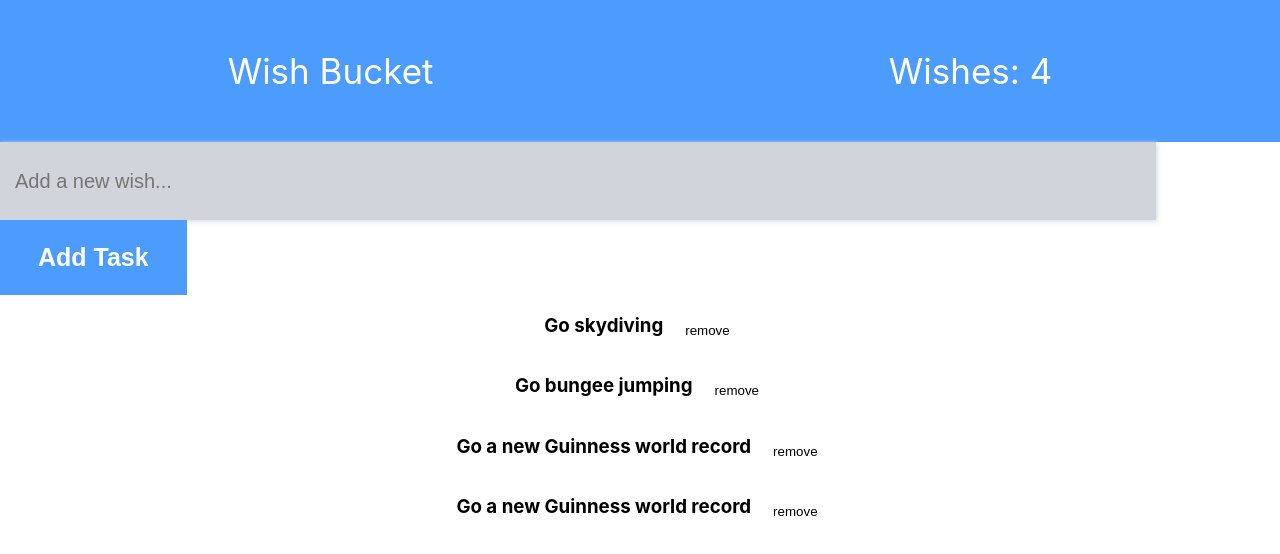
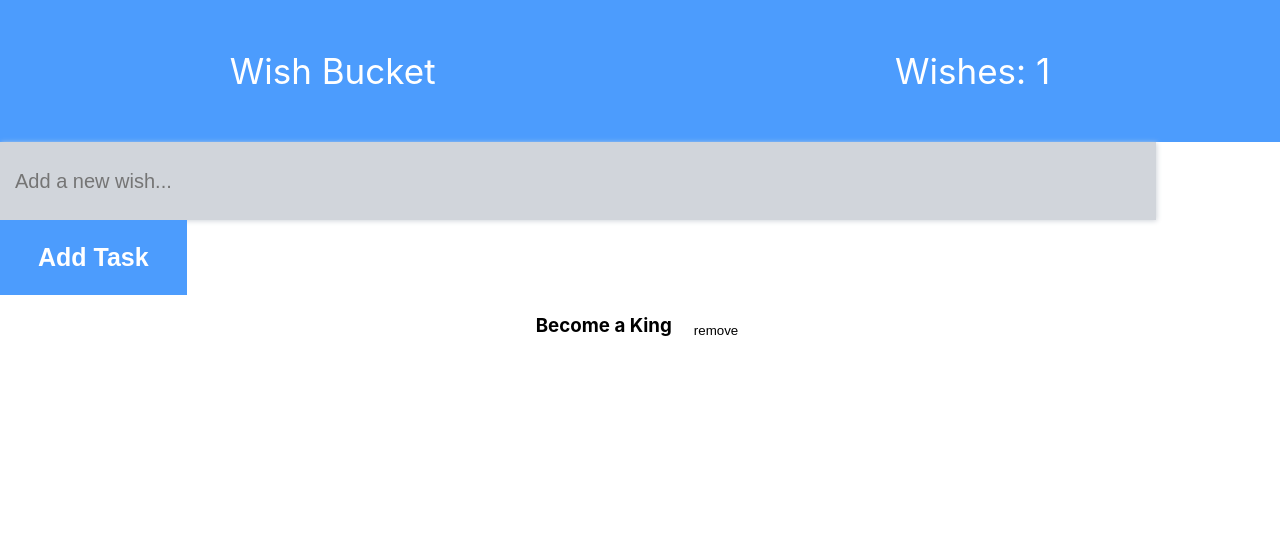
Before and after one commit to developer-abdulali/Wishes-Bucket-App, a React (Create React App) app: page / in a window 1280 px wide. Shown: the top 554 px of the page. Built offline with nearby package versions, Linux system fonts and the light colour scheme.

Commit message:
added changes

```diff
--- a/src/App.css
+++ b/src/App.css
@@ -1,18 +1,3 @@
-/* .App {
-  text-align: center;
-}
-
-.App-logo {
-  height: 40vmin;
-  pointer-events: none;
-}
-
-@media (prefers-reduced-motion: no-preference) {
-  .App-logo {
-    animation: App-logo-spin infinite 20s linear;
-  }
-} */
-
 .navbar{
   display: flex;
   justify-content: space-around;
@@ -63,26 +48,3 @@
   font-size: 25px;
   padding: 23px 38px;
 }
-.App-header {
-  background-color: #282c34;
-  min-height: 100vh;
-  display: flex;
-  flex-direction: column;
-  align-items: center;
-  justify-content: center;
-  font-size: calc(10px + 2vmin);
-  color: white;
-}
-
-.App-link {
-  color: #61dafb;
-}
-
-@keyframes App-logo-spin {
-  from {
-    transform: rotate(0deg);
-  }
-  to {
-    transform: rotate(360deg);
-  }
-}
--- a/src/components/Navbar.js
+++ b/src/components/Navbar.js
@@ -1,10 +1,10 @@
-import React, { useContext } from 'react'
-import { WishContext } from '../context/WishProvider'
+import React, { useContext } from "react"
+import { WishContext } from "../context/WishProvider"
 
 export default function Navbar() {
     const [wishes, setWishes] = useContext(WishContext)
     return (
-    <nav className='navbar'>
+    <nav className="navbar">
         <div>Wish Bucket</div>
         <div>Wishes: {wishes.length}</div>
     </nav>
--- a/src/components/Wish.js
+++ b/src/components/Wish.js
@@ -1,10 +1,37 @@
-import React from 'react'
+import React, { useContext } from "react"
+import { WishContext } from "../context/WishProvider"
 
 export default function Wish({wish}) {
+    const [wishes, setWishes] = useContext(WishContext)
+    const removeWish = () => {
+        setWishes(
+            wishes.filter((item) => {
+                return item.id !== wish.id
+            })
+        )
+    }
   return (
-    <div className='wish'>
+    <div className="wish">
         <h3>{wish.title}</h3>
-        <button>remove</button>
+        <button onClick={removeWish}>remove</button>
     </div>
   )
 }
+
+
+
+
+// import React from 'react';
+
+// export default function Wish({ wish, setWishs, wishes }) {
+//   const removeWish = () => {
+//     setWishs(wishes.filter((item) => item.id !== wish.id));
+//   };
+
+//   return (
+//     <div className='wish'>
+//       <h3>{wish.title}</h3>
+//       <button onClick={removeWish}>remove</button>
+//     </div>
+//   );
+// }
--- a/src/components/WishList.js
+++ b/src/components/WishList.js
@@ -1,6 +1,6 @@
 import React, { useContext, useState } from 'react'
-import Wish from './Wish';
-import { WishContext } from '../context/WishProvider';
+import Wish from "./Wish";
+import { WishContext } from "../context/WishProvider";
 
 export default function WishList() {
     const [wishes, setWishes] = useContext(WishContext)
--- a/src/context/WishProvider.js
+++ b/src/context/WishProvider.js
@@ -5,20 +5,9 @@ export const WishProvider = ({children}) => {
     const data = [
         {
             id: 1,
-            title: "Go skydiving"
+            title: "Become a King"
         },
-        {
-            id: 2,
-            title: "Go bungee jumping"
-        },
-        {
-            id: 3,
-            title: "Go a new Guinness world record"
-        },
-        {
-            id: 4,
-            title: "Go a new Guinness world record"
-        }
+
     ];
     const [wishes, setWishes] = useState(data)
     return(
```
Also changed, not shown: public/index.html (+1 -22 lines), src/index.js (+5 -9 lines), public/logo192.png (deleted), public/logo512.png (deleted), public/robots.txt (deleted).
